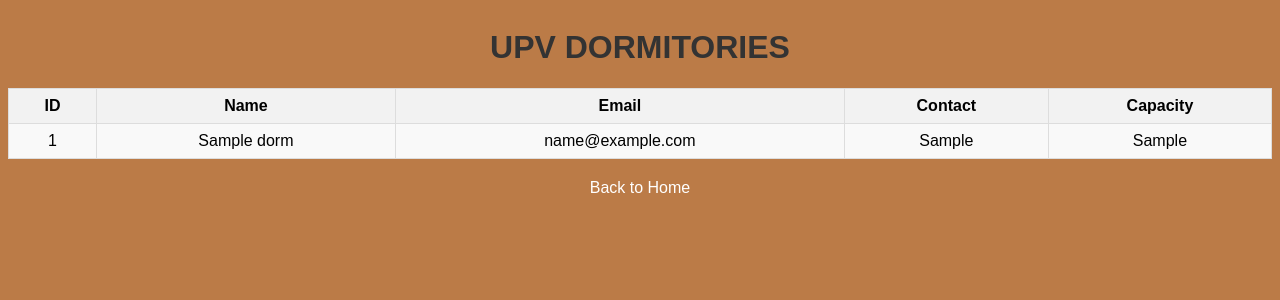
After one commit to elishandreaj/dorm-database, a PHP site: page /viewDorm.php in a window 1280 px wide. The commit adds this page. Shown: the top 300 px of the page. Run offline with PHP 8.4, Linux system fonts and the light colour scheme; tables that the repository leaves empty or names only in its code hold one stand-in row (values such as "Sample post").

Commit message:
[all] last edit NA GID

```diff
--- a/user.html
+++ b/user.html
@@ -22,7 +22,7 @@
             <button type="submit">Login</button>
         </form>
         <p>Not signed up yet? <a href="registration.html">Sign up here</a></p><br><br>
-        <a href="viewDorms.php"><button>View Dorms</button></a><br><br>
+        <a href="viewDorm.php"><button>View Dorms</button></a><br><br>
     </div>
 </body>
 </html>
--- /dev/null
+++ b/viewDorm.php
@@ -0,0 +1,102 @@
+<!DOCTYPE html>
+<html lang="en">
+<head>
+    <meta charset="UTF-8">
+    <meta name="viewport" content="width=device-width, initial-scale=1.0">
+    <title>UPV Dormitories</title>
+    <style>
+        body {
+            background-color: #BB7B47;
+            font-family: Arial, sans-serif;
+        }
+        table {
+            width: 100%;
+            border-collapse: collapse;
+            margin-top: 20px;
+            padding: 20px;
+        }
+        th, td {
+            border: 1px solid #ddd;
+            padding: 8px;
+            text-align: center;
+        }
+        th {
+            background-color: #f2f2f2;
+        }
+        tr:nth-child(even) {
+            background-color: #f9f9f9;
+        }
+        tr:hover {
+            background-color: #ddd;
+        }
+        h1 {
+            text-align: center;
+            color: #333333;
+        }
+        .container {
+            width: 100%;
+            margin: auto;
+            overflow: hidden;
+        }
+        .back-link {
+            display: block;
+            text-align: center;
+            margin-top: 20px;
+            color: #fff;
+            text-decoration: none;
+        }
+    </style>
+</head>
+<body>
+    <div class="container">
+        <?php
+            include "database.php";
+
+            $input = isset($_POST['viewDorm']) ? $_POST['viewDorm'] : '';
+
+            if (empty($input)) {
+                $sql = "SELECT * FROM dormdatabase.dorm";
+            } else {
+                // Using prepared statements to prevent SQL injection
+                $stmt = $conn->prepare("SELECT * FROM dormdatabase.dorm WHERE dorm_id = ? OR name = ? OR email = ? OR contact = ? OR capacity = ?");
+                $stmt->bind_param("issii", $input, $input, $input, $input, $input);
+                $stmt->execute();
+                $result = $stmt->get_result();
+            }
+
+            // Only execute this if the prepared statement was not used
+            if (!isset($result)) {
+                $result = $conn->query($sql);
+            }
+
+            echo "<h1>UPV DORMITORIES</h1>";
+            echo "<table>" .
+                "<tr>".
+                    "<th>ID</th>".
+                    "<th>Name</th>".
+                    "<th>Email</th>".
+                    "<th>Contact</th>".
+                    "<th>Capacity</th>".
+                "</tr>";
+
+            if ($result->num_rows > 0) {
+                while ($row = $result->fetch_assoc()) {
+                    echo "<tr>".
+                        "<td>" . htmlspecialchars($row["dorm_id"]) . "</td>".
+                        "<td>" . htmlspecialchars($row["name"]) . "</td>".
+                        "<td>" . htmlspecialchars($row["email"]) . "</td>".
+                        "<td>" . htmlspecialchars($row["contact"]) . "</td>".
+                        "<td>" . htmlspecialchars($row["capacity"]) . "</td>".
+                    "</tr>";
+                }
+            } else {
+                echo "<tr><td colspan='5'>0 results</td></tr>";
+            }
+            echo "</table>";
+            echo "<a href='user.html' class='back-link'>Back to Home</a>";
+
+            $conn->close();
+        ?>
+    </div>
+</body>
+</html>
```
Also changed, not shown: table.php (+10 -20 lines).
